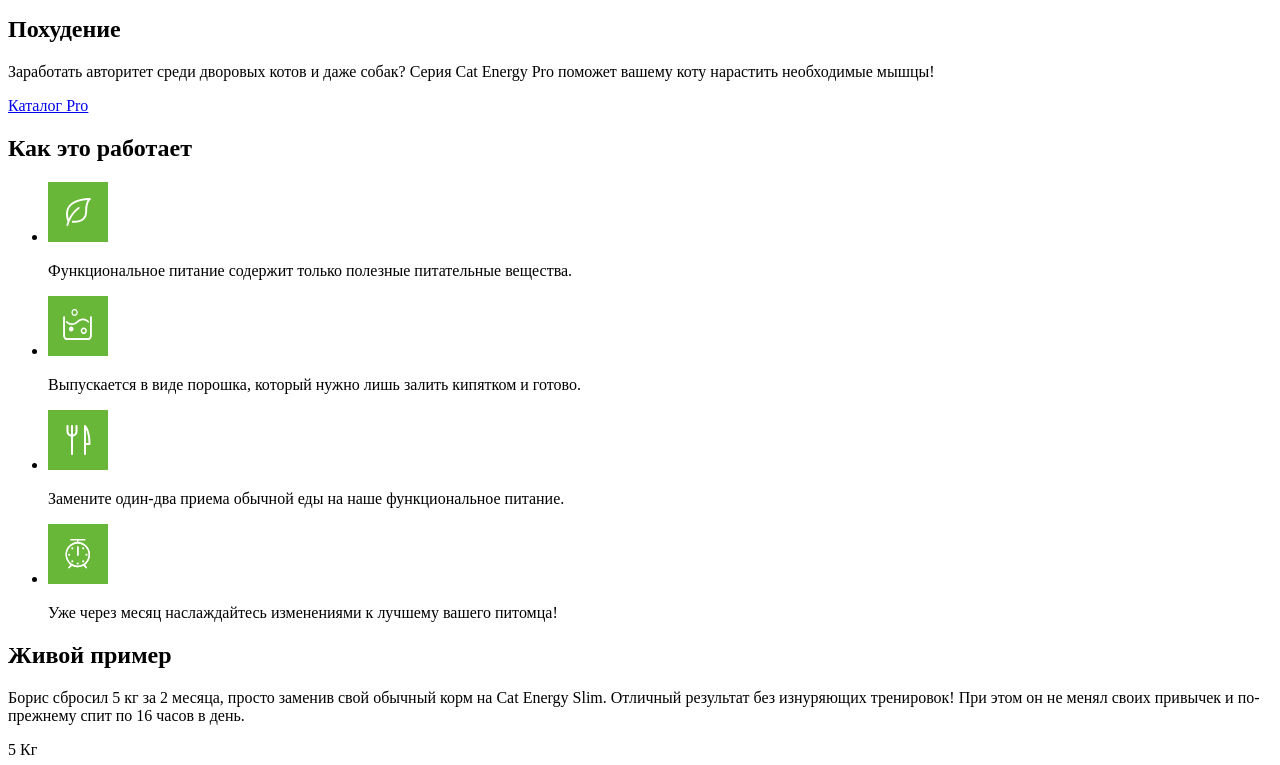
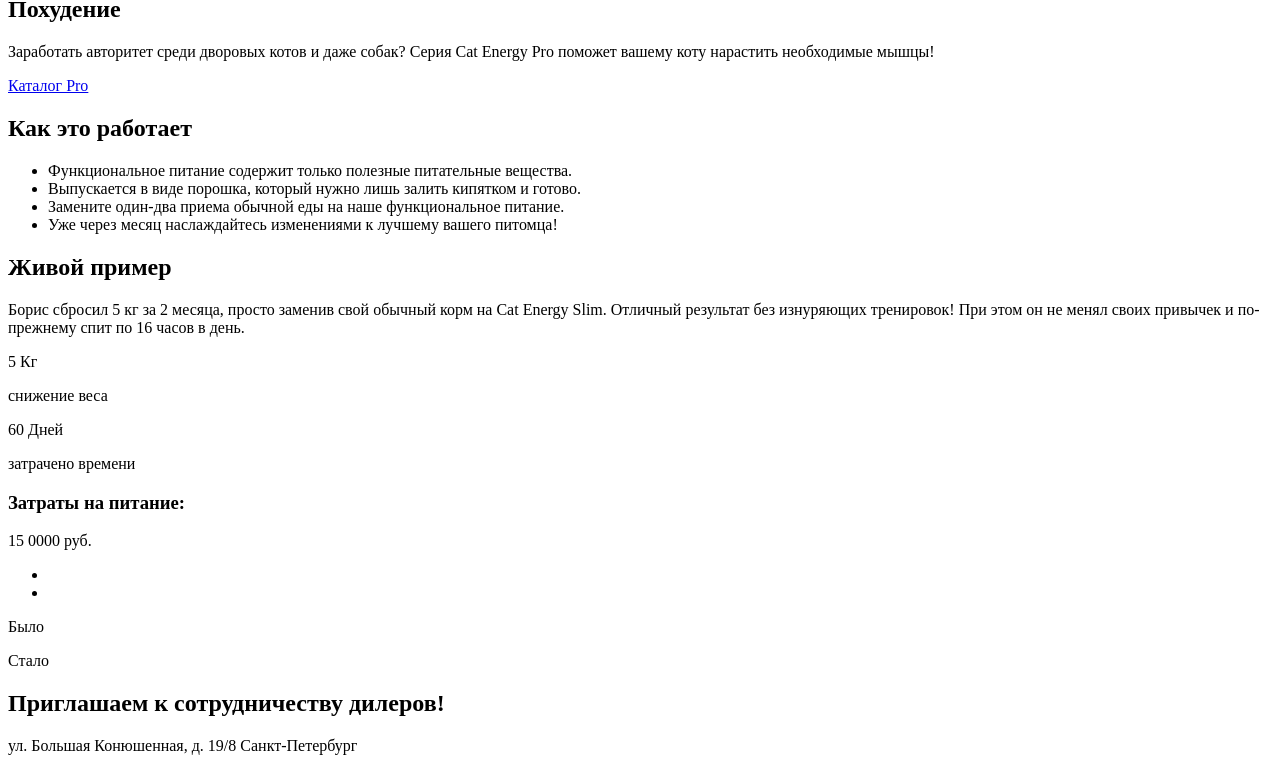
Before and after one commit to Nickolas-Vladimirov/460045-cat-energy-22, a website: page source/index.html in a window 1280 px wide. Shown: the part 684-1449 px from the top of the page. Drawn offline with Linux system fonts and the light colour scheme.

Commit message:
Доработки

```diff
--- a/source/index.html
+++ b/source/index.html
@@ -10,14 +10,16 @@
 <body class="page__body">
   <header class="page-header">
     <nav class="main-nav">
+      <div class="page-header__block">
         <a class="page-header__logo page__link">
           <img class="image" src="./img/logo-mobile.svg" width="33" height="38" alt="Логотип «Кэт энерджи»">
         </a>
         <a class="page-header__logo page__link">
           <img class="image" src="./img/logo-text.svg" width="101" height="18" alt="Логотип «Кэт энерджи»">
         </a>
+        <button class="button main-nav__toggle" type="button" aria-label="Открыть меню"></button>
+      </div>
       <nav class="site-nav">
-        <button class="button main-nav__toggle" type="button" aria-label="Открыть меню"></button>
         <div class="main-nav__wrapper">
           <ul class="main-nav__list site-list">
             <li class="site-list__item site-list__item--active">
@@ -41,7 +43,7 @@
       </h1>
       <p class="main-block__text page__text">Занялся собой? Займись котом!</p>
       <img class="page__image" src="./img/index-can-mobile.png" alt="">
-      <button class="page__button main-block__button">Подобрать программу</button>
+      <a class="page__button main-block__button page__link" href="#">Подобрать программу</a>
     </section>
     <section class="varieties-list">
       <h2 class="visually-hidden">Особенности</h2>
@@ -64,28 +66,24 @@
       <h2 class="features__headline page__headline">Как это работает</h2>
       <ul class="features-list">
         <li class="features-list__item">
-          <img class="features-list__image page__image" src="./img/features/healthy-food.svg" alt="">
-          <p class="features-list__text page__text">Функциональное питание
+          Функциональное питание
             содержит только полезные
-            питательные вещества.</p>
+            питательные вещества.
         </li>
         <li class="features-list__item">
-          <img class="features-list__image page__image" src="./img/features/powder-food.svg" alt="">
-          <p class="features-list__text page__text">Выпускается в виде порошка,
+          Выпускается в виде порошка,
             который нужно лишь залить
-            кипятком и готово.</p>
+            кипятком и готово.
         </li>
         <li class="features-list__item">
-          <img class="features-list__image page__image" src="./img/features/hearty-food.svg" alt="">
-          <p class="features-list__text page__text">Замените один-два приема
+          Замените один-два приема
             обычной еды на наше
-            функциональное питание.</p>
+            функциональное питание.
         </li>
         <li class="features-list__item">
-          <img class="features-list__image page__image" src="./img/features/time-food.svg" alt="">
-          <p class="features-list__text page__text">Уже через месяц наслаждайтесь
+         Уже через месяц наслаждайтесь
             изменениями к лучшему
-            вашего питомца!</p>
+            вашего питомца!
         </li>
       </ul>
     </section>
@@ -99,11 +97,11 @@
 
 
       <div class="example-count">
-        <div class="example-count__indicators indicators_weight">
+        <div class="example-count__indicators example-count__indicators--weight">
           <p class="example-count__text">5 Кг</p>
           <p class="example-count__text page__text">снижение веса</p>
         </div>
-        <div class="example-count__indicators indicators_time">
+        <div class="example-count__indicators example-count__indicators--time">
           <p class="example-count__text">60 Дней</p>
           <p class="example-count__text page__text">затрачено времени</p>
         </div>
@@ -112,8 +110,8 @@
       <span class="price">15 0000 руб.</span>
       <div class="gallery">
         <ul class="gallery-list">
-          <li class="gallery-list__item item_big-cat gallery-list__item_current"></li>
-          <li class="gallery-list__item item_small-cat"></li>
+          <li class="gallery-list__item gallery-list__item--big-cat"></li>
+          <li class="gallery-list__item gallery-list__item--small-cat"></li>
         </ul>
       </div>
 
```
Lines whose indentation alone changed are shown as unchanged.
